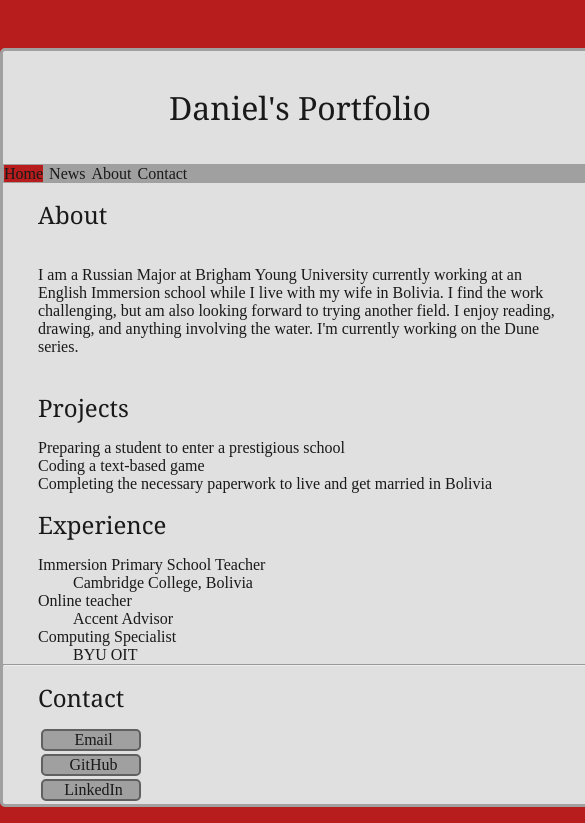
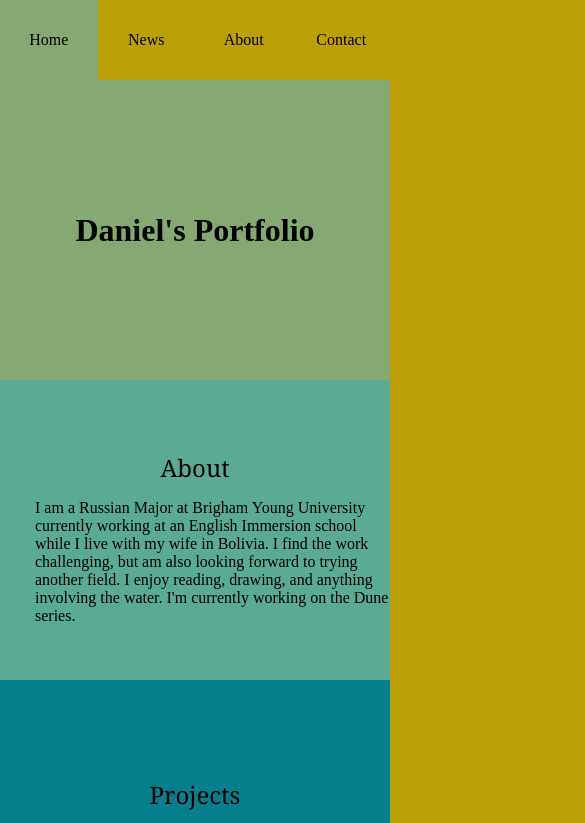
Before and after one commit to svota/portfolio, a plain HTML site: page index.html in a window 390 px wide. Shown: the top 823 px of the page, 585 px wide, since content can reach past the window. Drawn offline with Linux system fonts and the light colour scheme.

Commit message:
Made styles.css responsive

```diff
--- a/index.html
+++ b/index.html
@@ -2,29 +2,32 @@
 <html lang='en'>
   <head>
     <title>Daniel's Portfolio</title>
-    <meta charset="UTF-8"/>
-    <link rel="stylesheet" href="/styles.css">
+    <meta charset='UTF-8'/>
+    <meta name='viewport'
+          content='width=device-width, initial-scale=1.0, maximum-scale=1.0' />
+    <link rel='stylesheet' href='styles.css'>
   </head>
 
   <body>
     <div class='page'>
-      <h1>Daniel's Portfolio</h1>
+      <div class='section menu'>
+        <a class='menu-link active' href='/index.html'><div class='menu-item'>Home</div></a>
+        <a class='menu-link' href='/news.html'><div class='menu-item'>News</div></a>
+        <a class='menu-link' href='/about.html'><div class='menu-item'>About</div></a>
+        <a class='menu-link' href='/index.html#contact'><div class='menu-item'>Contact</div></a>
+      </div>
 
-      <ul class="horizontal-nav-bar">
-        <li><a class="active" href="/index.html">Home</a></li>
-        <li><a href="/news.html">News</a></li>
-        <li><a href="/about.html">About</a></li>
-        <li><a href="/index.html#contact">Contact</a></li>
-      </ul>
-
+      <h1 class='section header'>Daniel's Portfolio</h1>
+      <div class='section about'>
         <h2>About</h2>
-
         <p>I am a Russian Major at Brigham Young University currently working
         at an English Immersion school while I live with my wife in Bolivia.
         I find the work challenging, but am also looking forward to trying
         another field. I enjoy reading, drawing, and anything involving the
         water. I'm currently working on the Dune series.</p>
+      </div>
 
+      <div class='section projects'>
         <h2>Projects</h2>
 
         <ul>
@@ -32,33 +35,36 @@
           <li>Coding a text-based game</li>
           <li>Completing the necessary paperwork to live and get married in Bolivia</li>
         </ul>
+      </div>
 
+      <div class='section experience'>
         <h2>Experience</h2>
 
         <ul>
           <li>Immersion Primary School Teacher</li>
           <ul>
-          </li>Cambridge College, Bolivia</li>
+            <li>Cambridge College, Bolivia</li>
           </ul>
           <li>Online teacher</li>
           <ul>
-          </li>Accent Advisor</li>
+            <li>Accent Advisor</li>
           </ul>
           <li>Computing Specialist</li>
           <ul>
-          </li>BYU OIT</li>
+            <li>BYU OIT</li>
           </ul>
         </ul>
+      </div>
 
-      <hr/>
-
+      <div class='section contact'>
         <h2 id='contact'>Contact</h2>
 
         <ul>
-        <li><a class='button' href="daniel_landry@byu.edu">Email</a></li>
-        <li><a class='button' href="https://github.com/svota">GitHub</a></li>
-        <li><a class='button' href="https://www.linkedin.com/in/daniel-landry-b69b28196">LinkedIn</a></li>
+          <li><a class='button' href='mailto:daniel_landry@byu.edu'>Email</a></li>
+          <li><a class='button' href='https://github.com/svota'>GitHub</a></li>
+          <li><a class='button' href='https://www.linkedin.com/in/daniel-landry-b69b28196'>LinkedIn</a></li>
         </ul>
+      </div>
     </div>
   </body>
 </html>
--- a/styles.css
+++ b/styles.css
@@ -5,93 +5,137 @@
 }
 
 body {
-  color: #606060;
-  background-color: #B71D1D;
+  background-color: #BB9F06;
 }
 
 .page {
-  width: 600px;
-  margin: 3em auto;
-  color: #191919;
-  background-color: #E0E0E0;
-  border: 3px solid #A0A0A0;
-  border-radius: 5px;
+  display: flex;
+  flex-wrap: wrap;
+}
+
+.section {
+  width: 100%;
+  height: 300px;
+  display: flex;
+  justify-content: center;
+  align-items: center;
+}
+
+.menu {
+  background-color: #BB9F06;
+  height: 80px;
+  display: flex;
+  justify-content: space-around;
+}
+
+.menu-link:link,
+.menu-link:visited {
+  display: flex;
+  justify-content: center;
+  align-items: center;
+  width: 25%;
+  height: 100%;
+}
+
+.active,
+.menu-link:hover,
+.menu-link:visited:hover {
+  background-color: #86A873;
+}
+
+.menu-item {
+  display:flex;
+  justify-content: center;
+}
+
+.header {
+  background-color: #86A873;
+}
+
+.about {
+  background-color: #5AAA95;
+  display: flex;
+  flex-direction: column;
+}
+
+.projects {
+  background-color: #087F8C;
+  display: flex;
+  flex-direction: column;
+}
+
+.experience {
+  background-color: #095256;
+  display: flex;
+  flex-direction: column;
+}
+
+.contact {
+  background-color: #BB9F06;
+  display: flex;
+  flex-direction: column;
 }
 
 ul {
-  list-style-type: none;
+  list-style-type: '-';
   padding-left: 35px;
 }
 
-h1, h2, h3, h4, h5, h6 {
+h2, h3, h4, h5, h6 {
   margin: 15px;
   font-family: "Georgia", "Times New Roman", serif;
   font-weight: normal;
 }
 
-h1 {
-  margin: 35px;
-  text-align: center;
+p {
+  padding-left: 35px;
 }
 
-h2 {
-  padding-left: 20px;
+a {
+  text-decoration: none;
+  color: #000;
 }
 
-p {
-  margin: 35px;
+/* Tablet styles */
+@media only screen and (min-width: 401px) and (max-width: 960px) {
+  .about,
+  .projects,
+  .experience,
+  .contact {
+    width: 50%;
+    flex-direction: row;
+  }
+  h2 {
+    flex: 1;
+  }
+  p, ul {
+    flex: 2;
+  }
 }
 
+/* Desktop styles */
+@media only screen and (min-width: 961px) {
+  .page {
+    width: 960px;
+    margin: 0 auto;
+  }
 
-.button:link,
-.button:visited {
-  display: block;
-  text-decoration: none;
+  .about,
+  .projects,
+  .experience{
+    width: 33.333333%;
+    flex-direction: row;
+  }
 
-  color: #191919;
-  background-color: #A0A0A0;
-  padding-left: 5px;
-  text-align: center;
-  border: 2px solid #606060;
-  border-radius: 5px;
+  h2 {
+    flex: 1;
+  }
 
-  width: 100px;
-  margin: 3px;
+  p, ul {
+    flex: 3;
+  }
+
+  .header {
+    height: 400px;
+  }
 }
-
-.button:hover,
-.button:visited:hover {
-  color #191919;
-  background-color: #E0E0E0;
-}
-
-.horizontal-nav-bar {
-  list-style-type: none;
-  margin: 0;
-  padding: 0;
-  padding-top: 1px;
-  background-color: #A0A0A0;
-  width: 100%;
-}
-
-.horizontal-nav-bar li {
-  display: inline;
-}
-
-.horizontal-nav-bar a {
-  text-decoration: none;
-  text-align: center;
-  color: #191919;
-  border: 1px solid #A0A0A0;
-  padding 8px 16px;
-}
-
-.horizontal-nav-bar a:hover {
-  background-color: #E0E0E0;
-  border: 1px solid #E0E0E0;
-}
-
-.active {
-  background-color: #B71D1D;
-  color: #E0E0E0;
-}
```
Lines whose indentation alone changed are shown as unchanged.
